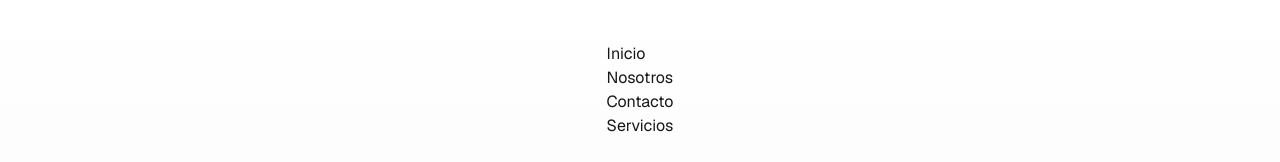
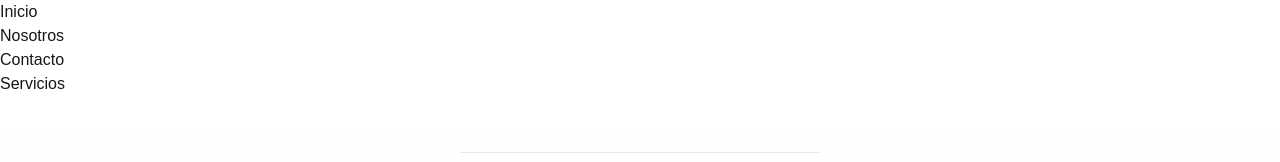
Before and after one commit to Stiph01/reivaj, a Next.js app: page / in a window 1280 px wide. Shown: the top 162 px of the page. Built offline with nearby package versions, Linux system fonts and the light colour scheme; grey boxes are pictures that could not be loaded.

Commit message:
Modificando la navegacion

```diff
--- a/src/app/layout.js
+++ b/src/app/layout.js
@@ -1,5 +1,6 @@
 import { Geist, Geist_Mono } from "next/font/google";
 import "./globals.css";
+import Nav from "@/component/nav";
 
 const geistSans = Geist({
   variable: "--font-geist-sans",
@@ -22,6 +23,7 @@ export default function RootLayout({ children }) {
       <body
         className={`${geistSans.variable} ${geistMono.variable} antialiased`}
       >
+        <Nav></Nav>
         {children}
       </body>
     </html>
--- a/src/app/page.js
+++ b/src/app/page.js
@@ -1,10 +1,8 @@
 import Image from "next/image";
-import Nav from "@/component/nav";
 export default function Home() {
   return (
     <div className="font-sans grid grid-rows-[20px_1fr_20px] items-center justify-items-center min-h-screen p-8 pb-20 gap-16 sm:p-20 bg-gradient-to-b from-white to-gray-100 dark:from-gray-900 dark:to-gray-800">
       {/* MAIN CONTENT */}
-      <Nav></Nav>
       <main className="flex flex-col gap-[32px] row-start-2 items-center sm:items-start text-center sm:text-left max-w-2xl">
         {/* LOGO */}
         <Image
--- a/src/component/nav.js
+++ b/src/component/nav.js
@@ -6,7 +6,7 @@ export default function Nav(){
         <li><Link href="/">Inicio</Link></li>
         <li><Link href="/nosotros">Nosotros</Link></li>
         <li><Link href="/contacto">Contacto</Link></li>
-        <li><Link href="/servicio">Servicios</Link></li>
+        <li><Link href="/servicios">Servicios</Link></li>
         </ul>
         </nav>
     )
```
